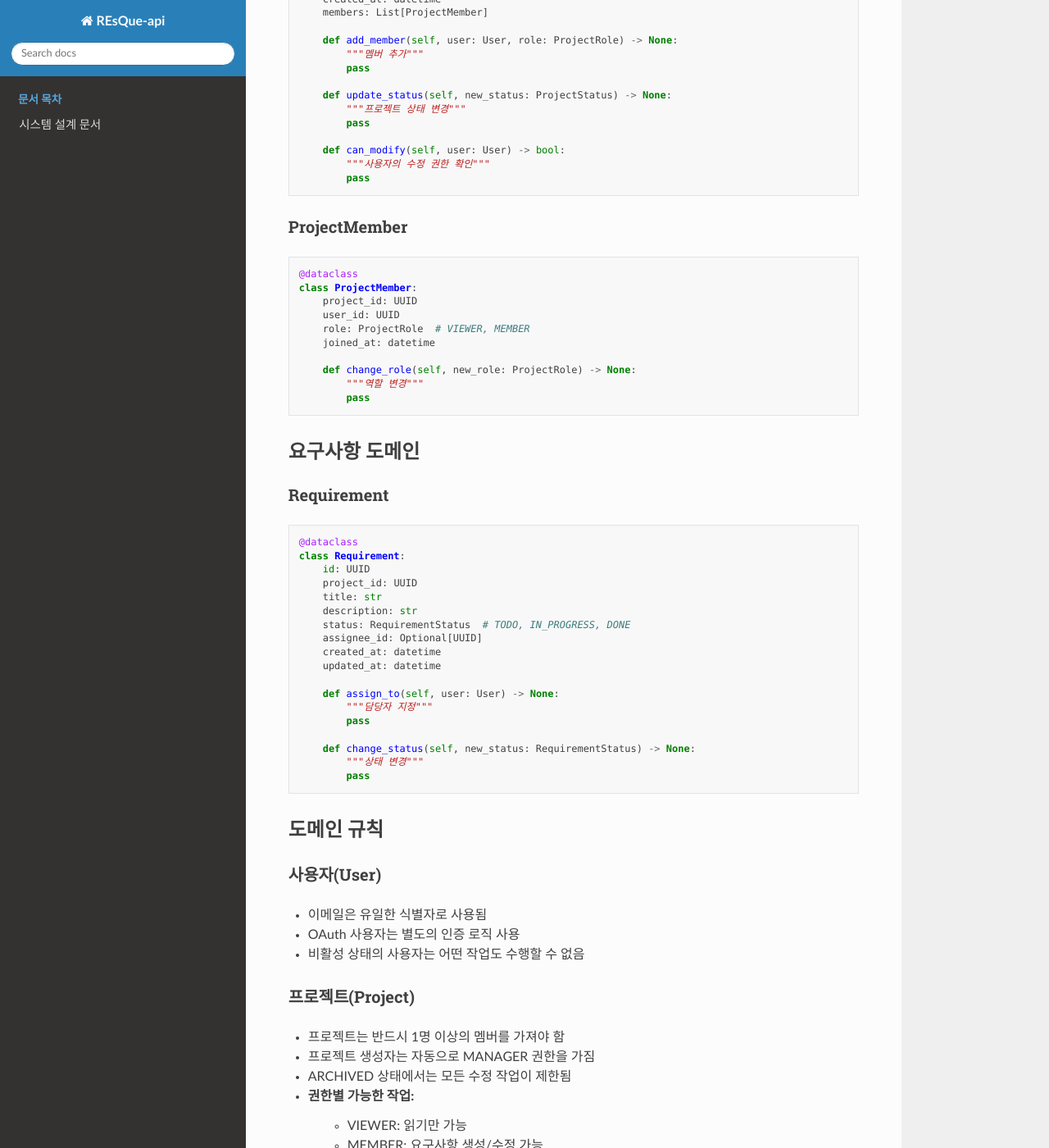
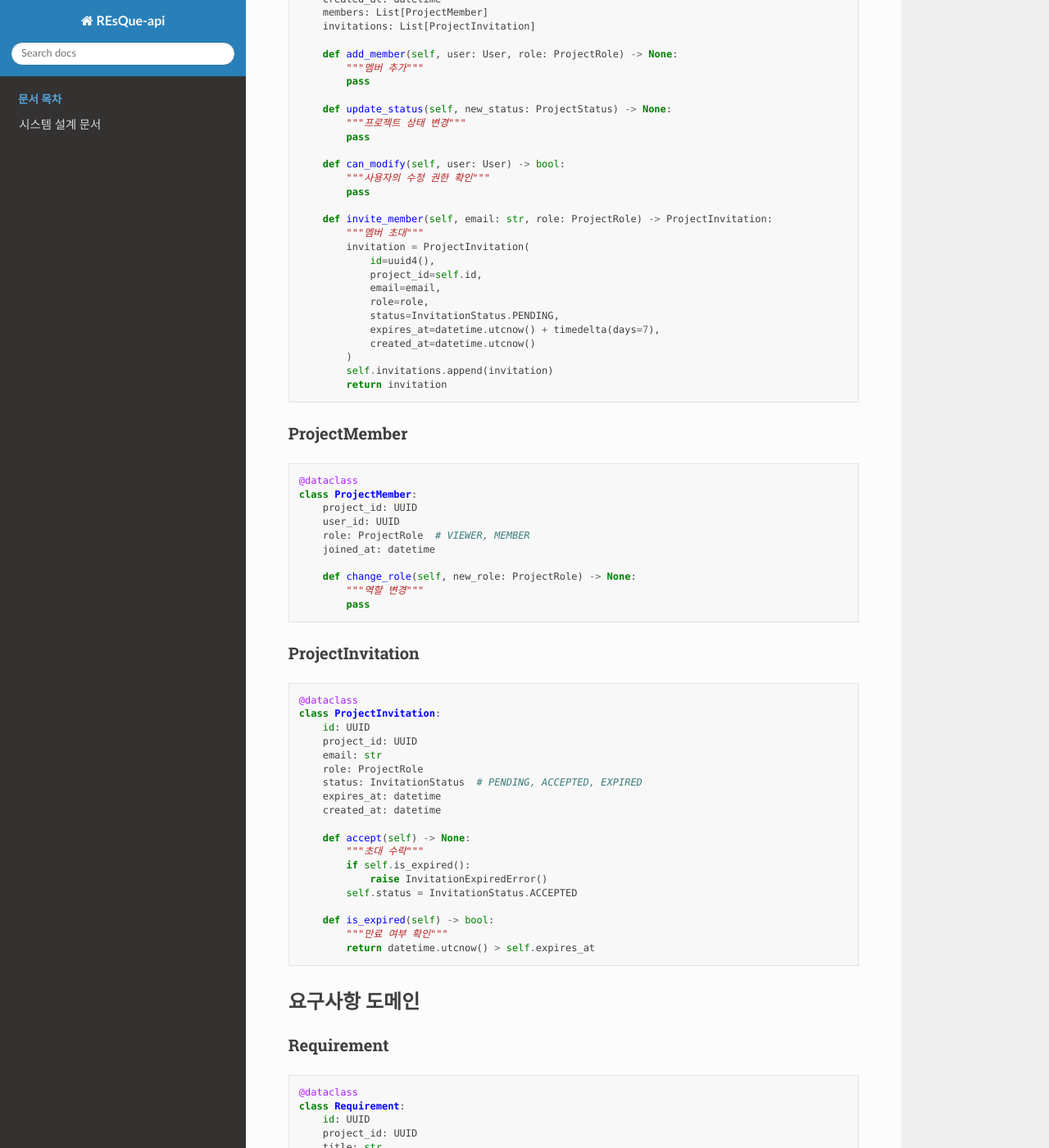
Before and after one commit to zeyakim-dev/REsQue-api, a Sphinx documentation site: the page built from docs/sphinx/source/design/event_storming/04_domain_model.rst, in a window 1280 px wide and 1400 px high, scrolled down 811 px. Shown: the whole window at 82% size. Built offline with Sphinx 7.4.7 and the Read the Docs theme 3.1.0, drawn with Linux system fonts in a browser that asks for light colours; some of the changed text lies outside the part shown.

Commit message:
📝 Add Project Invitation Domain Model and Rules to Event Storming Documentation

```diff
--- a/docs/sphinx/source/design/event_storming/03_bounded_context.rst
+++ b/docs/sphinx/source/design/event_storming/03_bounded_context.rst
@@ -25,16 +25,18 @@
 :주요 기능:
     * 프로젝트 CRUD
     * 멤버 권한 관리
-    * 프로젝트 상태 관리
+    * 이메일 초대 관리
 
 :기술 스택:
     * Flask
     * Flask-SQLAlchemy (PostgreSQL)
     * Flask-Caching (Redis)
+    * Flask-Mail (이메일 발송)
     * Flask-Marshmallow (직렬화)
 
 :외부 의존성:
     * 인증 컨텍스트 (사용자 정보)
+    * SMTP 서버 (이메일 발송)
 
 요구사항 관리 컨텍스트
 ---------------------
--- a/docs/sphinx/source/design/event_storming/04_domain_model.rst
+++ b/docs/sphinx/source/design/event_storming/04_domain_model.rst
@@ -40,6 +40,7 @@ Project
         status: ProjectStatus  # ACTIVE, ARCHIVED
         created_at: datetime
         members: List[ProjectMember]
+        invitations: List[ProjectInvitation]
 
         def add_member(self, user: User, role: ProjectRole) -> None:
             """멤버 추가"""
@@ -52,6 +53,20 @@ Project
         def can_modify(self, user: User) -> bool:
             """사용자의 수정 권한 확인"""
             pass
+
+        def invite_member(self, email: str, role: ProjectRole) -> ProjectInvitation:
+            """멤버 초대"""
+            invitation = ProjectInvitation(
+                id=uuid4(),
+                project_id=self.id,
+                email=email,
+                role=role,
+                status=InvitationStatus.PENDING,
+                expires_at=datetime.utcnow() + timedelta(days=7),
+                created_at=datetime.utcnow()
+            )
+            self.invitations.append(invitation)
+            return invitation
 
 ProjectMember
 ^^^^^^^^^^^^
@@ -67,6 +82,30 @@ ProjectMember
         def change_role(self, new_role: ProjectRole) -> None:
             """역할 변경"""
             pass
+
+ProjectInvitation
+^^^^^^^^^^^^^^^
+.. code-block:: python
+
+    @dataclass
+    class ProjectInvitation:
+        id: UUID
+        project_id: UUID
+        email: str
+        role: ProjectRole
+        status: InvitationStatus  # PENDING, ACCEPTED, EXPIRED
+        expires_at: datetime
+        created_at: datetime
+
+        def accept(self) -> None:
+            """초대 수락"""
+            if self.is_expired():
+                raise InvitationExpiredError()
+            self.status = InvitationStatus.ACCEPTED
+
+        def is_expired(self) -> bool:
+            """만료 여부 확인"""
+            return datetime.utcnow() > self.expires_at
 
 요구사항 도메인
 -------------
@@ -112,6 +151,11 @@ Requirement
     - VIEWER: 읽기만 가능
     - MEMBER: 요구사항 생성/수정 가능
     - MANAGER: 프로젝트 설정 변경, 멤버 관리 가능
+* 초대 관련 규칙:
+    - MANAGER 권한을 가진 멤버만 초대 가능
+    - 초대는 7일 후 자동 만료
+    - 이미 멤버인 이메일로는 초대 불가
+    - 대기 중인 초대가 있는 이메일로는 중복 초대 불가
 
 요구사항(Requirement)
 ^^^^^^^^^^^^^^^^^^
@@ -145,3 +189,11 @@ Requirement
         TODO = "TODO"
         IN_PROGRESS = "IN_PROGRESS"
         DONE = "DONE"
+
+    class InvitationStatus(Enum):
+        PENDING = "PENDING"
+        ACCEPTED = "ACCEPTED"
+        EXPIRED = "EXPIRED"
+
+    class InvitationExpiredError(Exception):
+        pass
```
Also changed, not shown: docs/sphinx/source/design/event_storming/02_aggregates.rst (+14 -1 lines).
